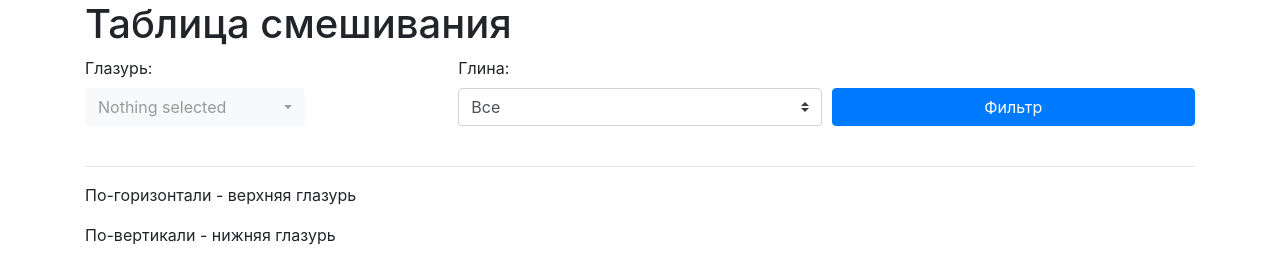
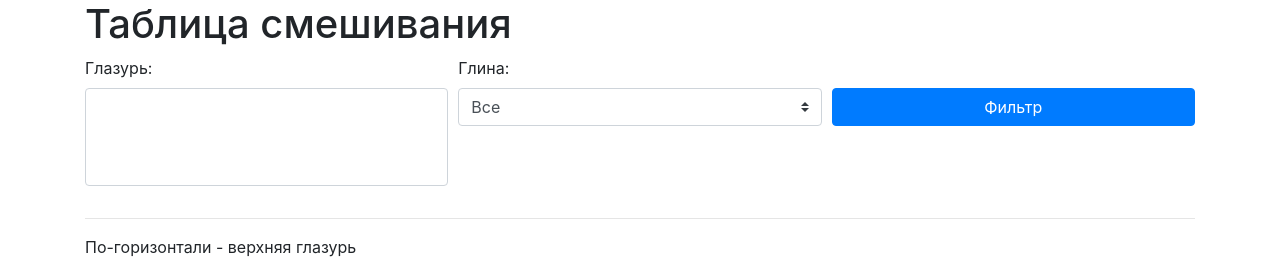
Before and after one commit to zimablizko/PotteryManager, a Flask app: page /table in a window 1280 px wide. Shown: the part 56-319 px from the top of the page. Run offline with Flask 2, Linux system fonts and the light colour scheme; a user stored in the database is signed in; tables that the repository leaves empty hold one stand-in row (values such as "Sample post"); lists and menus that the app fills with data are empty; some libraries are stand-ins or nearby versions.

Commit message:
filter back

```diff
--- a/app/templates/table.html
+++ b/app/templates/table.html
@@ -4,8 +4,9 @@
 <form action="" method="get">
     <div class="form-row">
         <div class="form-group col-md-4">
-            {{ form.glaze_filter.label }}<br>
-            {{ form.glaze_filter( class="browser-default selectpicker") }}
+            {{ form.glaze_filter.label }}
+            <!--{{ form.glaze_filter( class="browser-default selectpicker") }}-->
+            {{ form.glaze_filter( class="browser-default custom-select") }}
         </div>
         <div class="form-group col-md-4">
             {{ form.clay_filter.label }}
```
